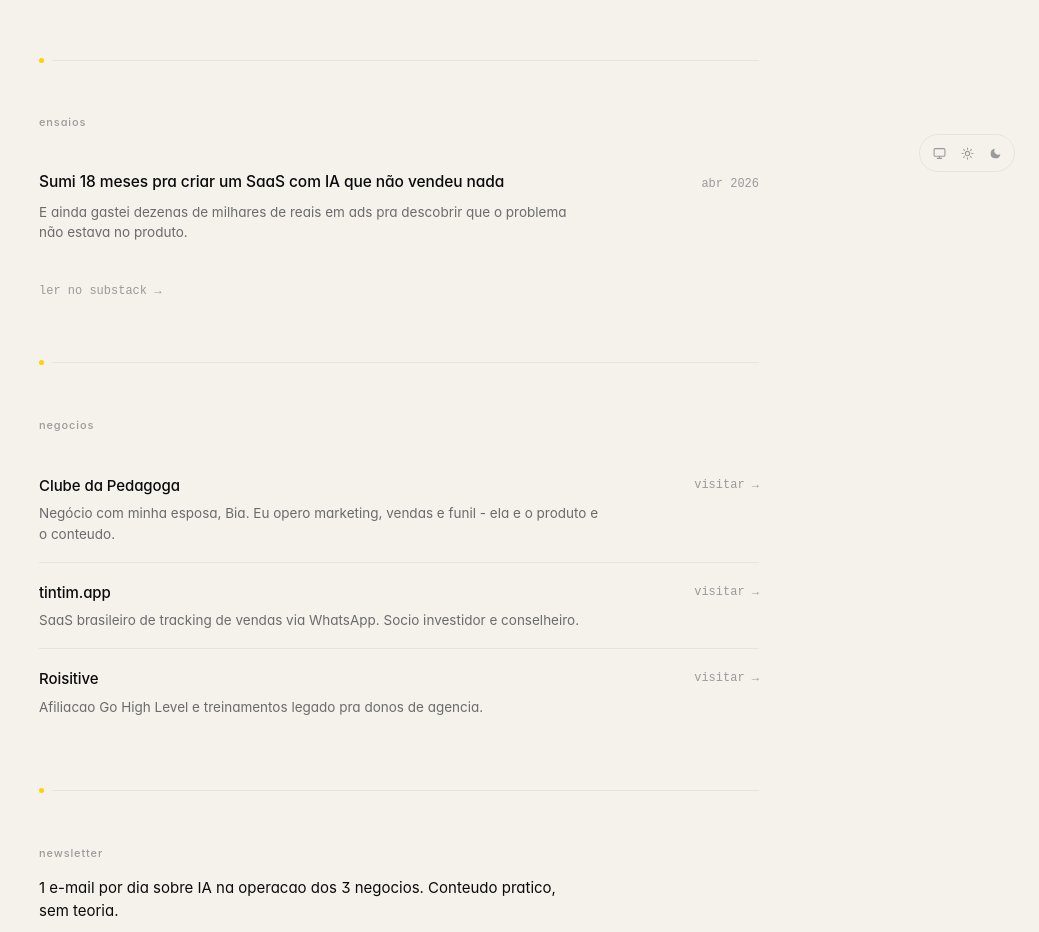
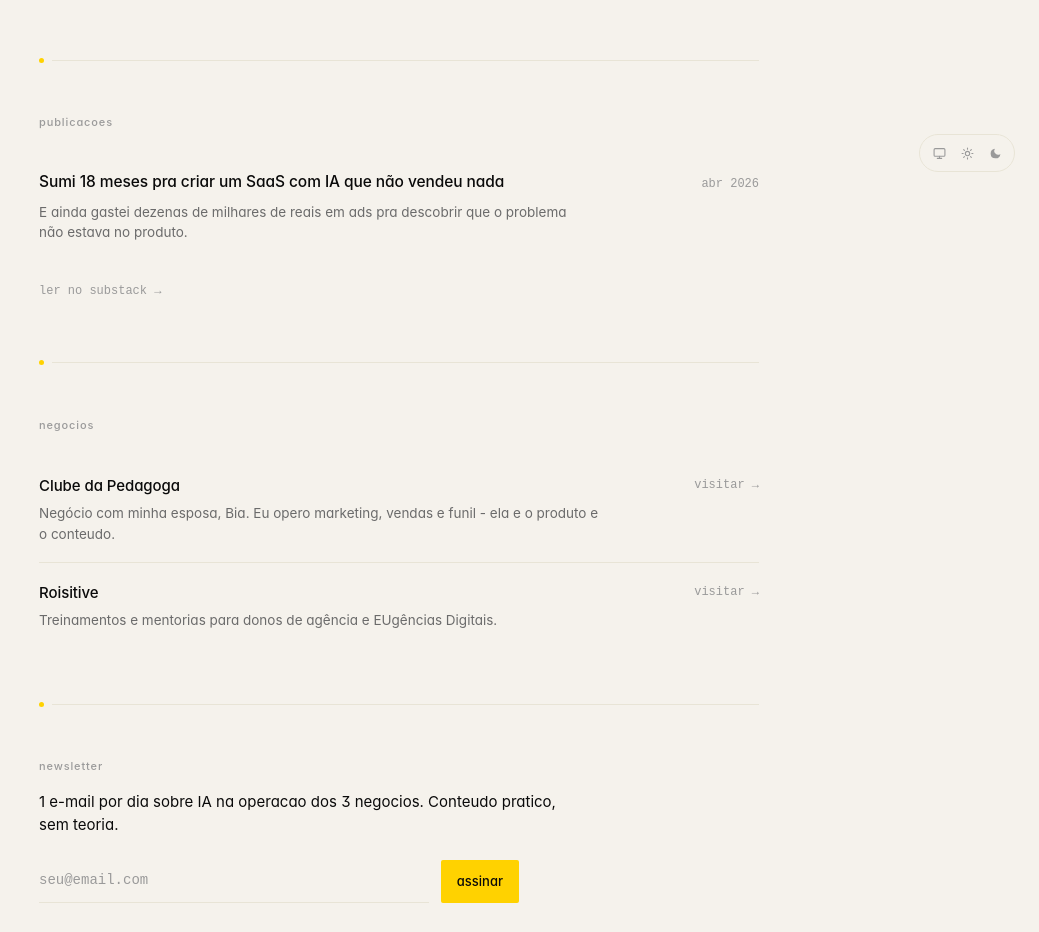
Before and after one commit to luizmazini/luizmazini-site, a Nuxt app: page / in a window 1280 px wide. Shown: the part 604-1536 px from the top of the page, without its empty margins (241-1280 px from the left). Built offline with nearby package versions, Linux system fonts and the light colour scheme.

Commit message:
publicacao cloudflare

```diff
--- a/app/components/HeroBlock.vue
+++ b/app/components/HeroBlock.vue
@@ -47,7 +47,6 @@
           width="96"
           height="96"
           fit="cover"
-          :modifiers="{ gravity: 'north' }"
           loading="eager"
           class="hero-photo-img"
         />
--- a/app/pages/index.vue
+++ b/app/pages/index.vue
@@ -29,7 +29,7 @@
   url: string
 }
 
-const ensaios: Essay[] = [
+const essays: Essay[] = [
   {
     title: 'Sumi 18 meses pra criar um SaaS com IA que não vendeu nada',
     date: 'abr 2026',
@@ -53,16 +53,16 @@
       'Negócio com minha esposa, Bia. Eu opero marketing, vendas e funil - ela e o produto e o conteudo.',
     url: 'https://clubedapedagoga.com.br',
   },
-  {
-    name: 'tintim.app',
-    description:
-      'SaaS brasileiro de tracking de vendas via WhatsApp. Socio investidor e conselheiro.',
-    url: 'https://tintim.app',
-  },
+  // {
+  //   name: 'tintim.app',
+  //   description:
+  //     'SaaS brasileiro de tracking de vendas via WhatsApp. Socio investidor e conselheiro.',
+  //   url: 'https://tintim.app',
+  // },
   {
     name: 'Roisitive',
     description:
-      'Afiliacao Go High Level e treinamentos legado pra donos de agencia.',
+      'Treinamentos e mentorias para donos de agência e EUgências Digitais.',
     url: 'https://roisitive.com',
   },
 ]
@@ -81,18 +81,18 @@
     <DividerLine />
 
     <!-- ENSAIOS -->
-    <section id="ensaios" class="essays">
-      <span class="t-label">ensaios</span>
+    <section id="publicacoes" class="essays">
+      <span class="t-label">publicacoes</span>
 
       <div class="essays-list">
         <EssayRow
-          v-for="(e, i) in ensaios"
+          v-for="(e, i) in essays"
           :key="e.title"
           :title="e.title"
           :date="e.date"
           :description="e.description"
           :url="e.url"
-          :is-last="i === ensaios.length - 1"
+          :is-last="i === essays.length - 1"
         />
       </div>
 
```
Also changed, not shown: public/llms.txt, 1 other file (tests, documents, lock files or other folders).
